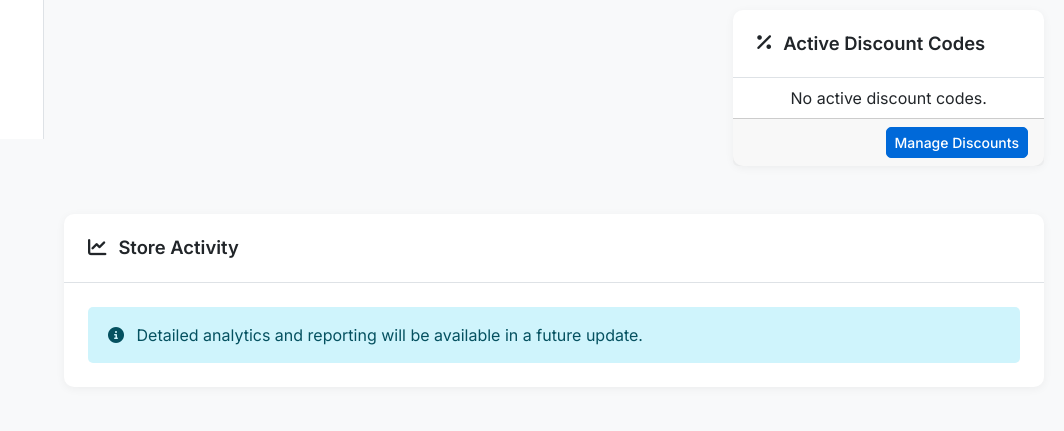
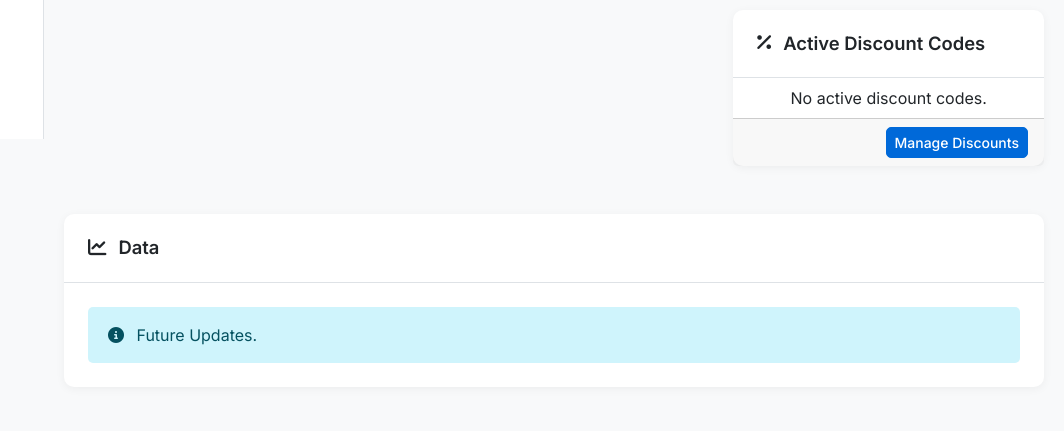
Before and after one commit to Radeon80s/WebStore, a Flask app: template templates/admin/dashboard.html in a window 1280 px wide. Shown: the part 661-1092 px from the top of the page, without its empty margins (216-1280 px from the left). Run offline with Flask 3, Linux system fonts and the light colour scheme; the template is opened without the code that fills it, so the values that code supplies are empty.

Commit message:
Update dashboard.html

```diff
--- a/templates/admin/dashboard.html
+++ b/templates/admin/dashboard.html
@@ -176,11 +176,11 @@
 <!-- Store Statistics -->
 <div class="card mt-4">
   <div class="card-header">
-    <i class="fas fa-chart-line"></i> Store Activity
+    <i class="fas fa-chart-line"></i> Data
   </div>
   <div class="card-body">
     <div class="alert alert-info mb-0">
-      <i class="fas fa-info-circle me-2"></i> Detailed analytics and reporting will be available in a future update.
+      <i class="fas fa-info-circle me-2"></i> Future Updates.
     </div>
   </div>
 </div>
```
